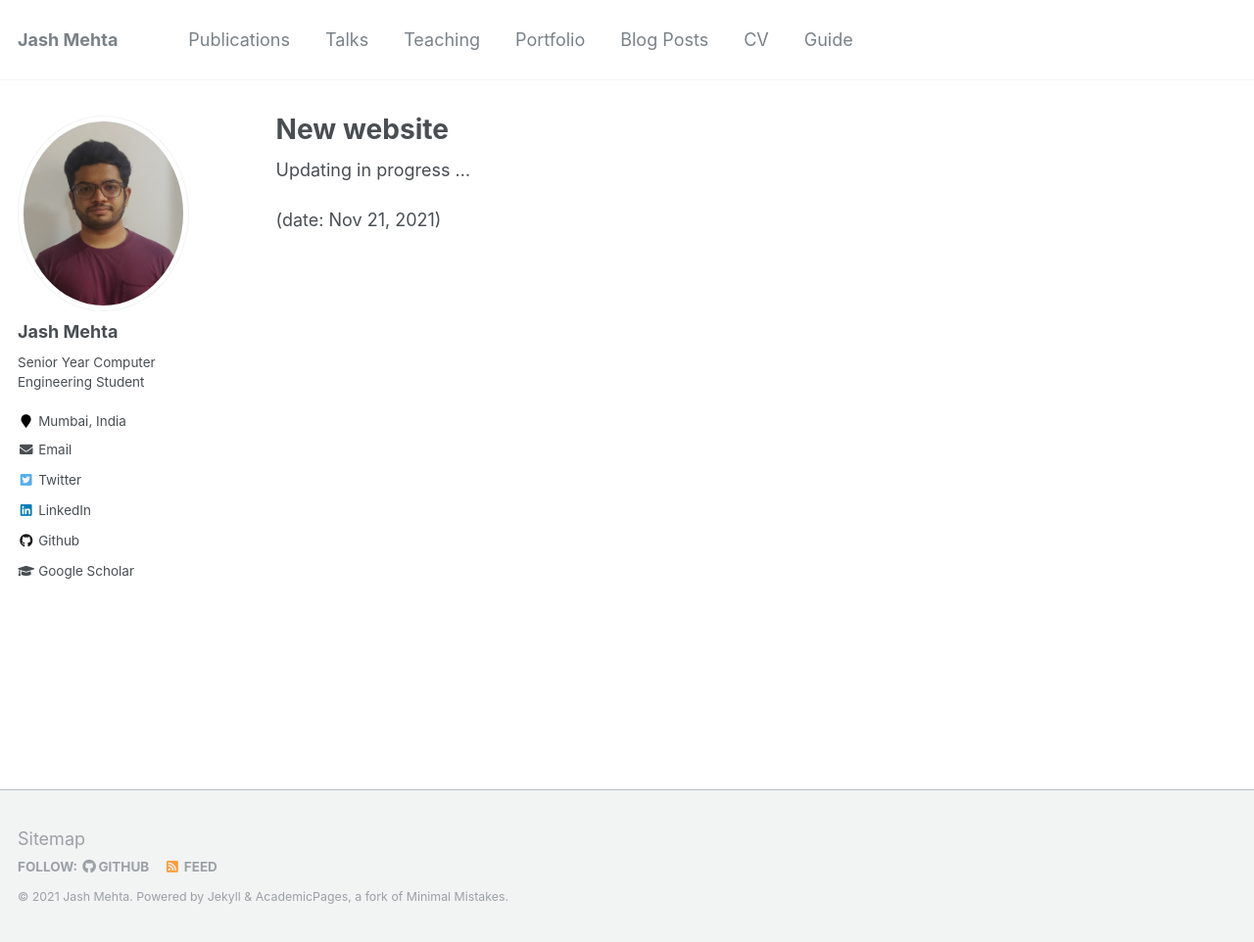
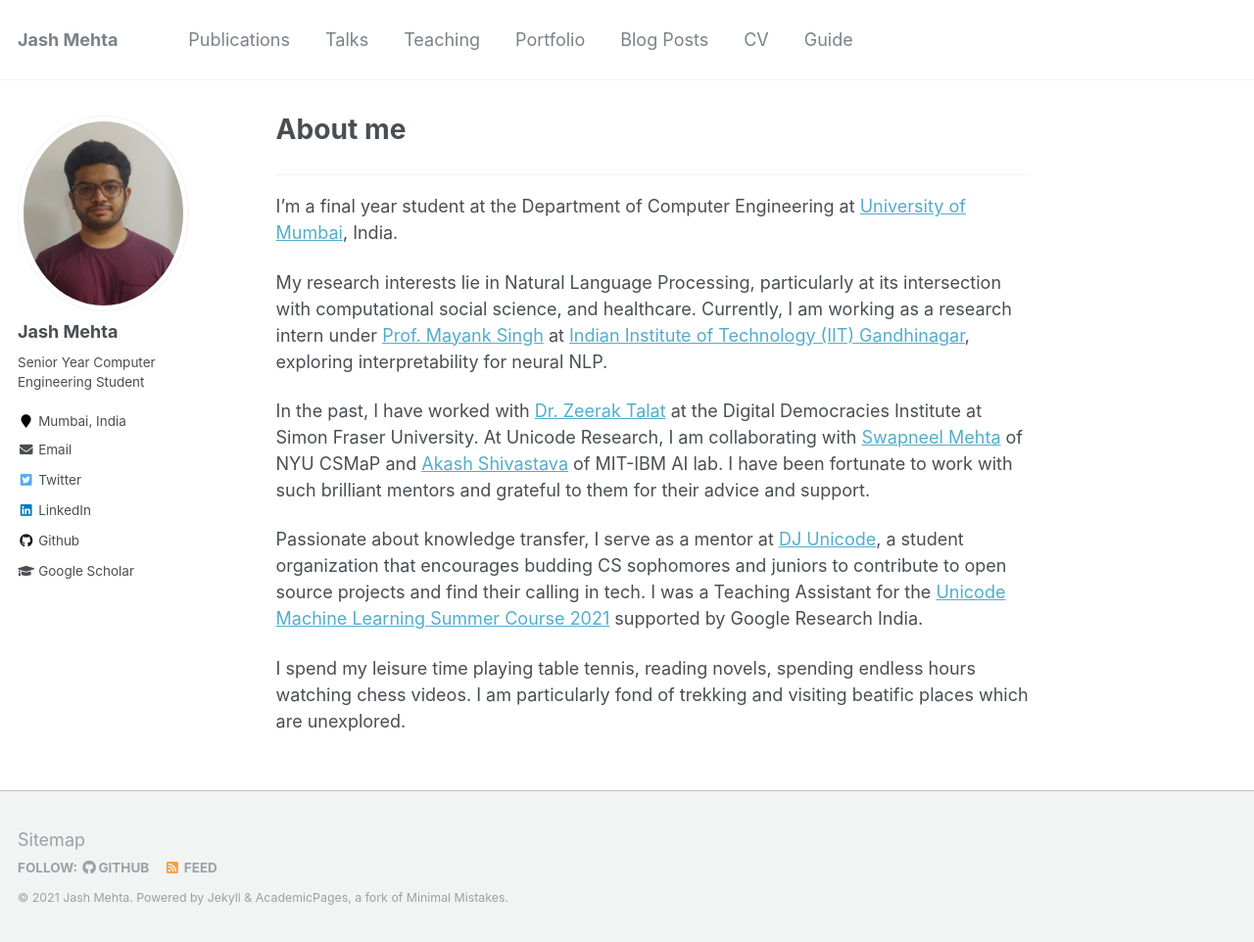
Before and after one commit to jashmehta3300/jashmehta3300.github.io, a Jekyll site: the page built from _pages/about.md, in a window 1280 px wide and 962 px high. Shown: the whole window at 98% size. Built offline with Jekyll 4.4.1, drawn with Linux system fonts in a browser that asks for light colours.

Commit message:
ADD: about page

```diff
--- a/_pages/about.md
+++ b/_pages/about.md
@@ -1,6 +1,6 @@
 ---
 permalink: /
-title: "New website"
+title: "About me"
 excerpt: "About me"
 author_profile: true
 redirect_from:
@@ -8,6 +8,14 @@ redirect_from:
   - /about.html
 ---
 
-Updating in progress ...
+----
 
-(date: Nov 21, 2021)
+I'm a final year student at the Department of Computer Engineering at [University of Mumbai](https://www.djsce.ac.in/){:target="_blank" rel="noopener"}, India.
+
+My research interests lie in Natural Language Processing, particularly at its intersection with computational social science, and healthcare. Currently, I am working as a research intern under [Prof. Mayank Singh](https://mayank4490.github.io/) at [Indian Institute of Technology (IIT) Gandhinagar](https://iitgn.ac.in/){:target="_blank" rel="noopener"}, exploring interpretability for neural NLP.
+
+In the past, I have worked with [Dr. Zeerak Talat](https://scholar.google.com/citations?hl=en&user=3M3WdvkAAAAJ&view_op=list_works&sortby=pubdate){:target="_blank" rel="noopener"} at the Digital Democracies Institute at Simon Fraser University. At Unicode Research, I am collaborating with [Swapneel Mehta](https://swapneelm.github.io/){:target="_blank" rel="noopener"} of NYU CSMaP and [Akash Shivastava](https://mitibmwatsonailab.mit.edu/people/akash-srivastava/){:target="_blank" rel="noopener"} of MIT-IBM AI lab. I have been fortunate to work with such brilliant mentors and grateful to them for their advice and support.
+
+Passionate about knowledge transfer, I serve as a mentor at [DJ Unicode](https://www.djunicode.in/){:target="_blank" rel="noopener"}, a student organization that encourages budding CS sophomores and juniors to contribute to open source projects and find their calling in tech. I was a Teaching Assistant for the [Unicode Machine Learning Summer Course 2021](https://djunicode.github.io/umlsc-2021/){:target="_blank" rel="noopener"} supported by Google Research India.
+
+I spend my leisure time playing table tennis, reading novels, spending endless hours watching chess videos.  I am particularly fond of trekking and visiting beatific places which are unexplored.
```
Also changed, not shown: 2 other files.
